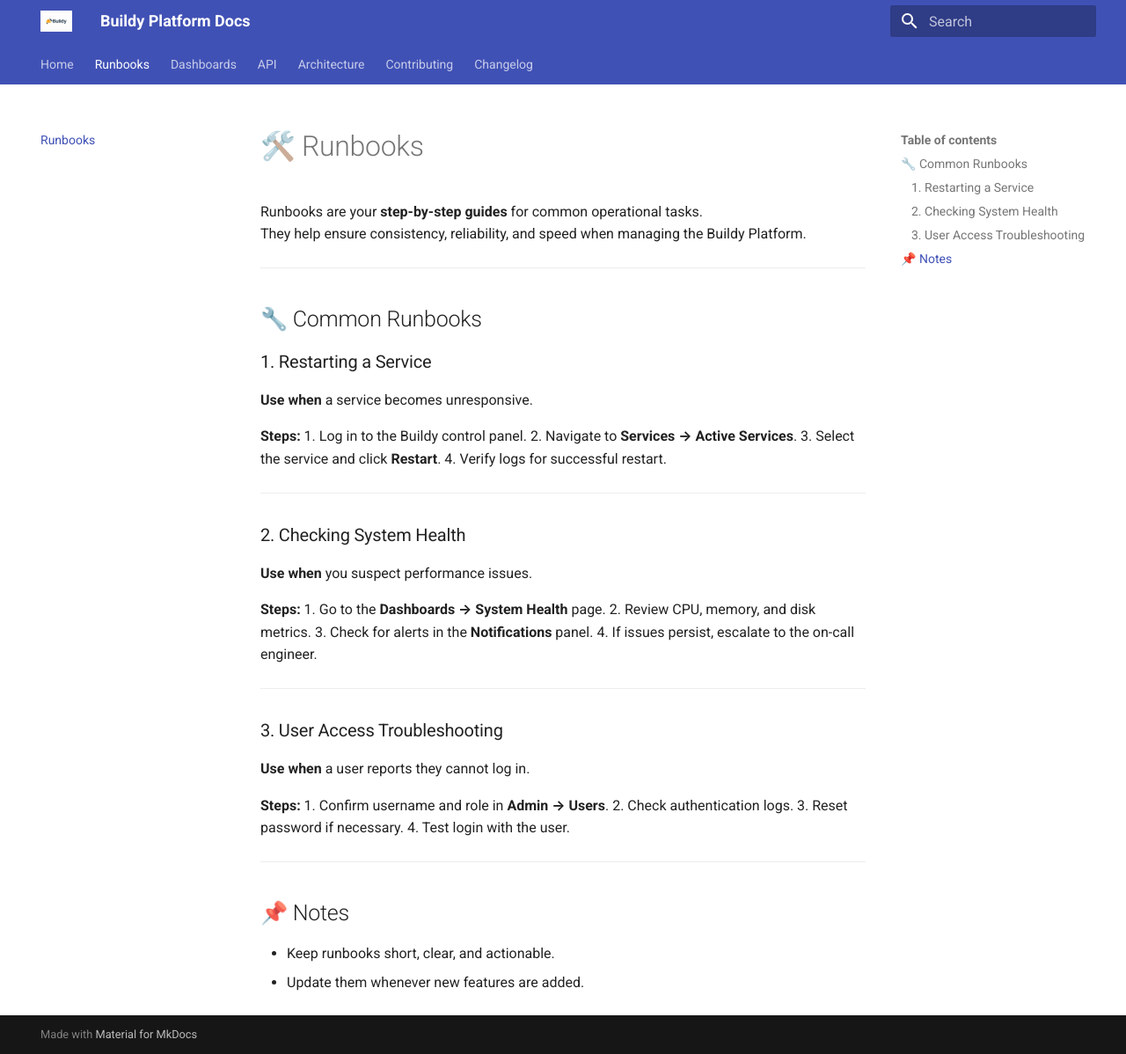
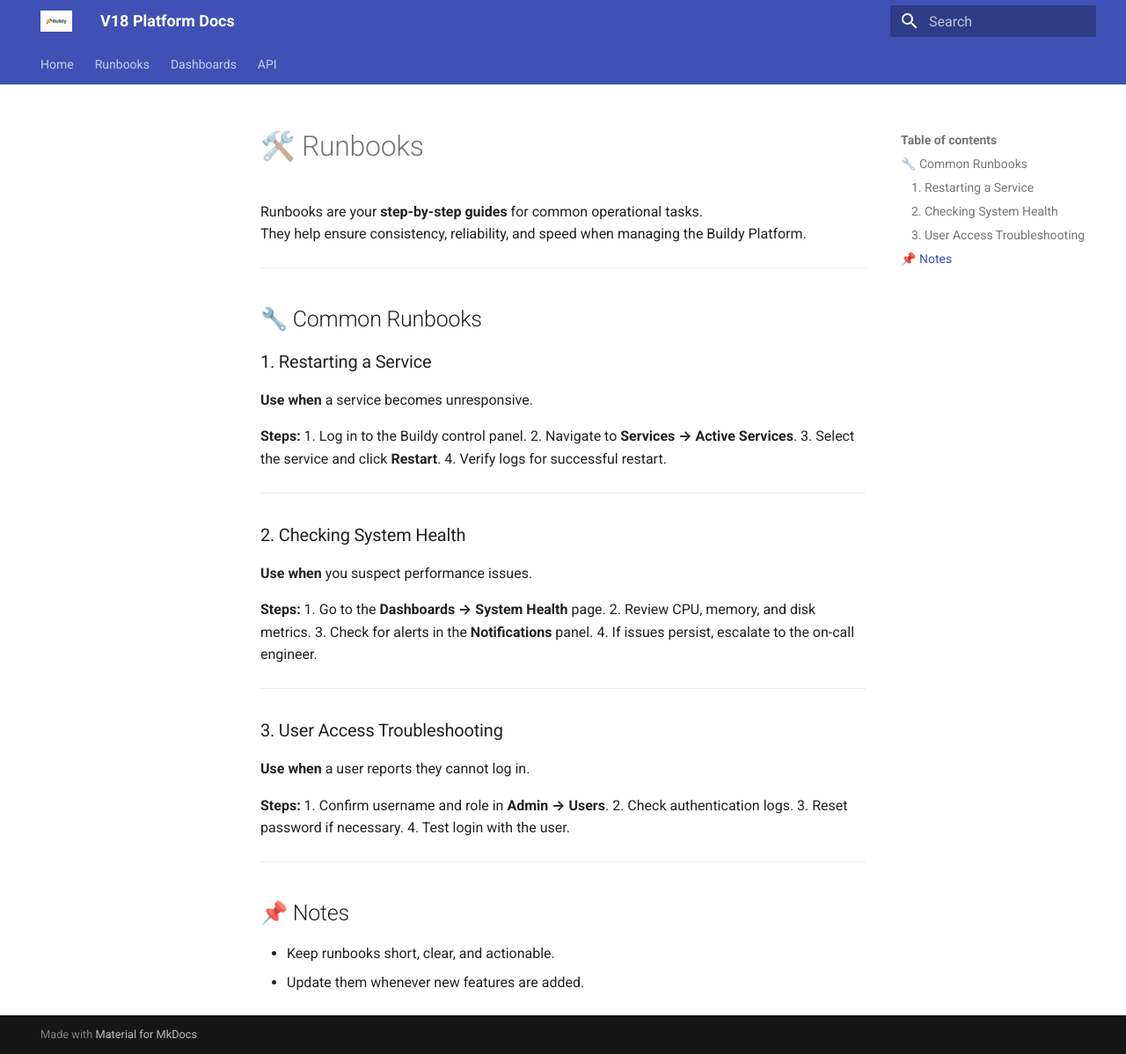
Before and after one commit to Kello54/Buildy, an MkDocs documentation site: the page built from docs/runbooks.md, in a window 1280 px wide and 1198 px high. Shown: the whole window at 88% size. Built offline with MkDocs 1.6.1 and Material for MkDocs 9.7.7, drawn with Linux system fonts in a browser that asks for light colours; some of the changed lines change nothing that is shown.

Commit message:
Update mkdocs.yml

```diff
--- a/mkdocs.yml
+++ b/mkdocs.yml
@@ -1,11 +1,9 @@
-site_name: Buildy Platform Docs
-site_description: Documentation for the Buildy platform
-site_author: Buildy Team
+site_name: V18 Platform Docs
 
 theme:
   name: material
   logo: images/logo.png
-  favicon: images/logo.png
+  favicon: images/favicon.png
   features:
     - navigation.tabs
     - navigation.sections
@@ -17,23 +15,9 @@
   - search
   - swagger-ui:
       spec_file: docs/platform.json
-  - swagger-ui:
-      spec_file: docs/swagger.json
-  - swagger-ui:
-      spec_file: docs/workers.json
-  - swagger-ui:
-      spec_file: docs/quotasvc.json
 
 nav:
   - Home: index.md
-  - Runbooks: runbooks.md
-  - Dashboards: dashboards.md
-  - API:
-      - API Overview: api.md
-      - Platform: platform.json
-      - Quota Service: quotasvc.json
-      - Workers: workers.json
-      - Swagger: swagger.json
-  - Architecture: architecture.md
-  - Contributing: contributing.md
-  - Changelog: changelog.md
+  - Runbooks: runbooks/index.md
+  - Dashboards: dashboards/index.md
+  - API: api/index.md
```
